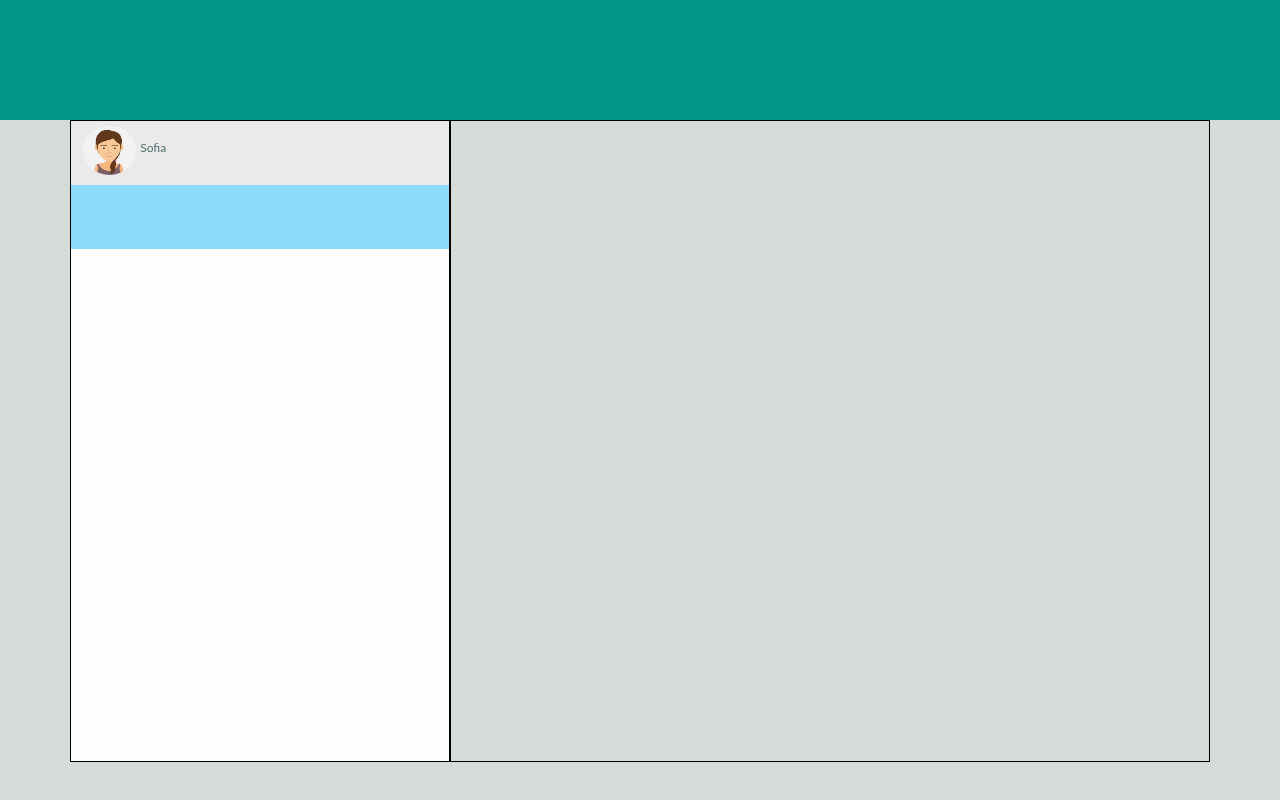
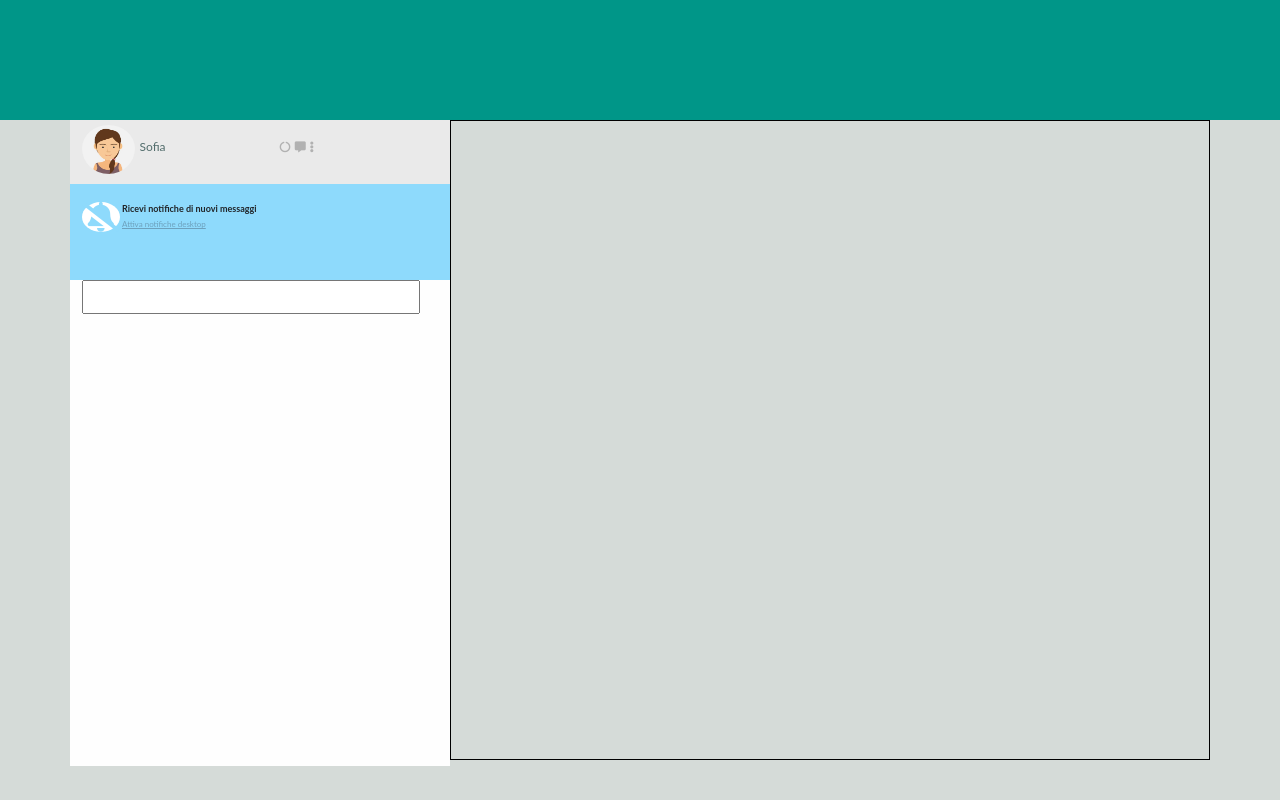
Before and after one commit to DomenicoLerose85/vue-boolzapp, a plain HTML site: page index.html in a window 1280 px wide. Drawn offline with nearby package versions, Linux system fonts and the light colour scheme.

Commit message:
aside_continue

```diff
--- a/index.html
+++ b/index.html
@@ -19,14 +19,25 @@
         <div class="background_main_body">
             <div class="container">
                 <div class="row">
-                    <div class="col-4 debug">
+                    <div class="col-4">
                         <div class="row">
                             <div class="col-4 very_top_section">
                                 <img src="img/avatar_io.jpg" alt="io">
                                 <span>Sofia</span>
+                                <i class="fas fa-circle-notch"></i>
+                                <i class="fas fa-comment-alt"></i>
+                                <i class="fas fa-ellipsis-v"></i>
                             </div>
-                            <div class="col-4 top_section"></div>
-                            <div class="col-4 search"></div>
+                            <div class="col-4 top_section">
+                                <i class="fas fa-bell-slash"></i>
+                                <div class="text">
+                                    <span>Ricevi notifiche di nuovi messaggi</span>
+                                    <p class="notifiche">Attiva notifiche desktop</p>
+                                </div>
+                            </div>
+                            <div class="col-4 search">
+                                <input class="search_input" type="text">
+                            </div>
                             <div class="col-4 contacts"></div>
 
                         </div>
--- a/style.css
+++ b/style.css
@@ -53,10 +53,62 @@ main{
     color: #516c6b;
 }
 
+.fas.fa-circle-notch{
+    width: 5%;
+    height: 5%;
+    color: #b1b1b1;
+    display: inline;
+    font-size: 11px;
+    margin-left: 110px;
+
+}
+
+.fas.fa-comment-alt{
+    width: 5%;
+    height: 5%;
+    color: #b1b1b1;
+    display: inline;
+    font-size: 11px;
+
+}
+
+.fas.fa-ellipsis-v{
+    width: 5%;
+    height: 5%;
+    color: #b1b1b1;
+    display: inline;
+    font-size: 11px;
+}
+
 .top_section{
     width: 100%;
-    height: 10%;
+    height: 15%;
     background-color: #8edafc;
+}
+
+.text{
+    margin-top: -40px;
+}
+
+.fas.fa-bell-slash{
+    margin-top: 18px;
+    background-color: white;
+    font-size: 30px;
+    color: #8edafc;
+    border-radius: 50%;
+}
+
+.text span{
+    font-size: 9px;
+    font-weight: bold;
+    padding-left: 40px;
+}
+
+.text .notifiche{
+    color: #6da1bd;
+    text-decoration: underline;
+    font-size: 8px;
+    padding-left: 40px;
 }
 
 .search{
@@ -65,8 +117,14 @@ main{
     background-color: #fefefe;
 }
 
+.search_input{
+    width: 95%;
+    height: 75%;
+
+}
+
 .contacts{
     width: 100%;
-    height: 73%;
+    height: 69%;
     background-color: #fefefe;
 }
```
